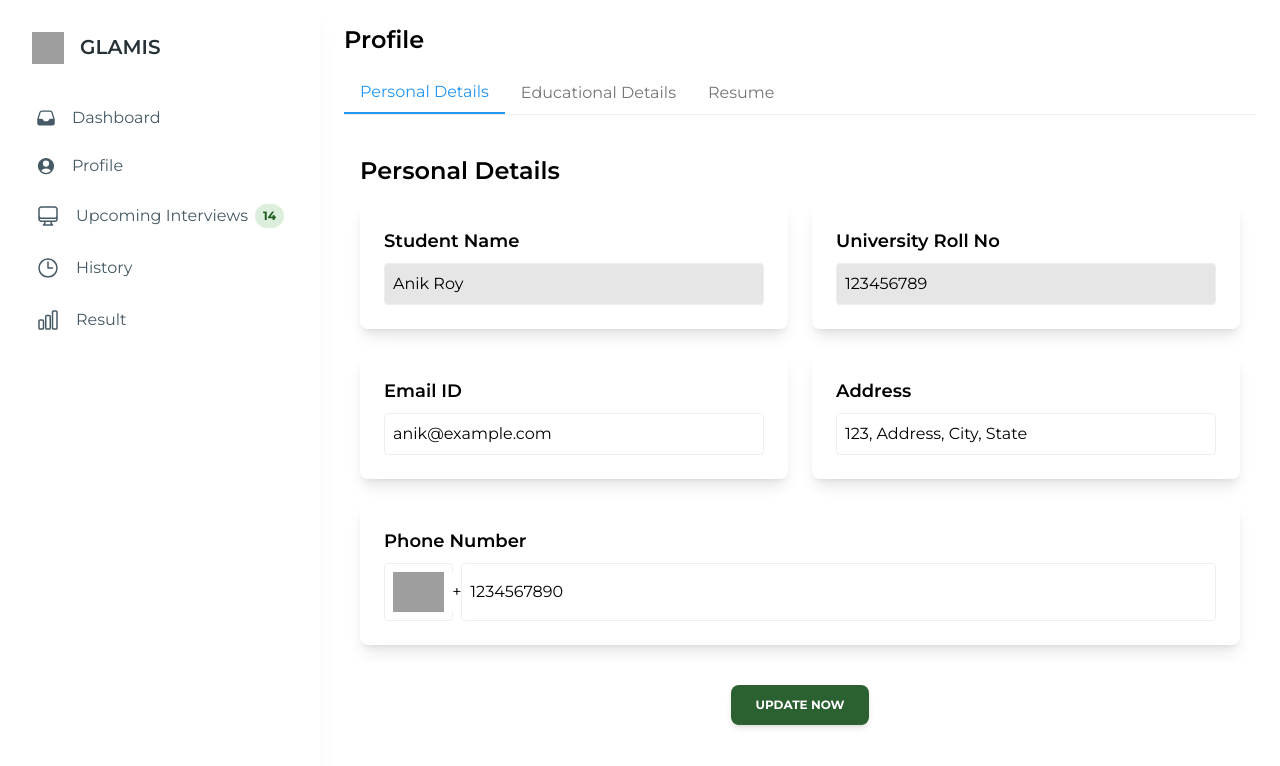
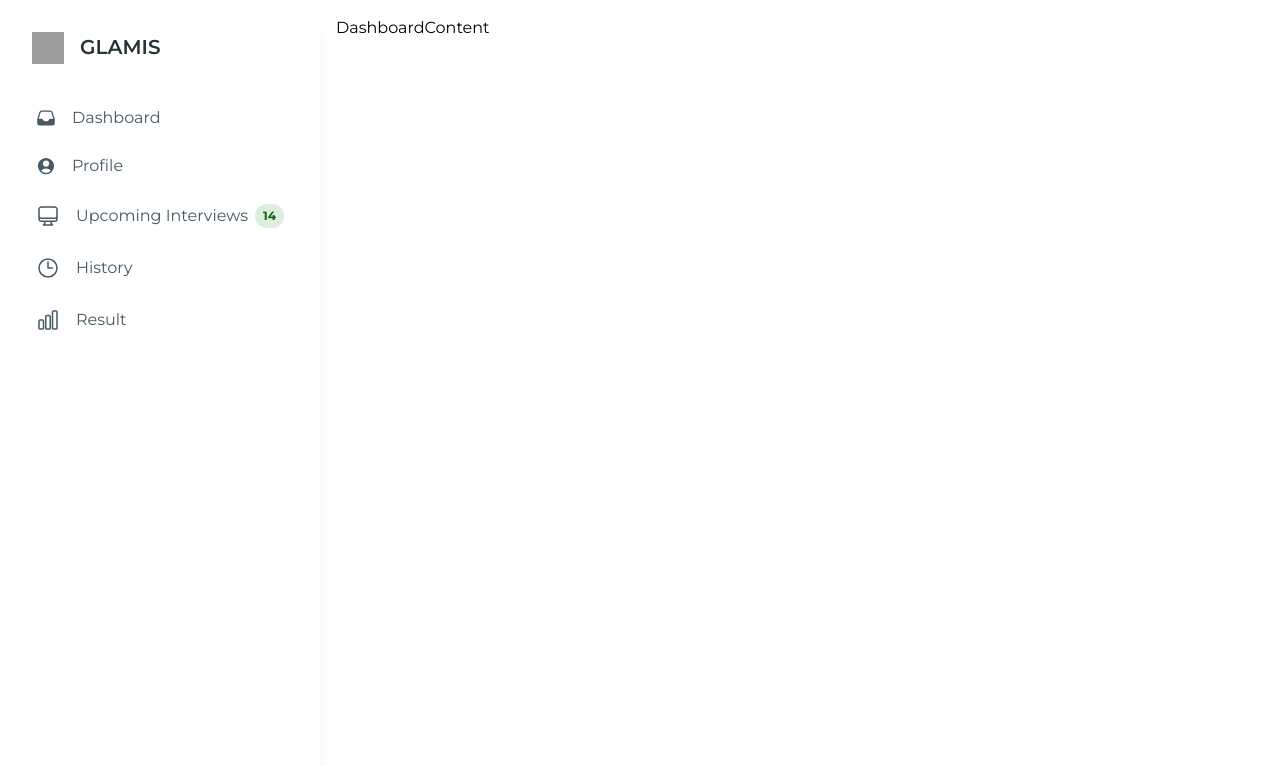
Before and after one commit to naitikshaxma/glamis_test, a React (Vite) app in the folder client/: page /dashboard in a window 1280 px wide. Shown: the top 766 px of the page. Built offline with nearby package versions, Linux system fonts and the light colour scheme; grey boxes are pictures that could not be loaded; a web font is replaced by a local one.

Commit message:
fixed dashboard links

```diff
--- a/client/src/components/global_components/Sidebar.jsx
+++ b/client/src/components/global_components/Sidebar.jsx
@@ -27,12 +27,16 @@ import {
     CubeTransparentIcon,
 } from "@heroicons/react/24/outline";
 
-export default function Sidebar() {
+export default function Sidebar({ onLinkClick, activeLink }) {
     const [open, setOpen] = React.useState(0);
     const [openAlert, setOpenAlert] = React.useState(true);
 
     const handleOpen = (value) => {
         setOpen(open === value ? 0 : value);
+    };
+
+    const handleItemClick = (link) => {
+        onLinkClick(link);
     };
 
     return (
@@ -44,48 +48,42 @@ export default function Sidebar() {
                 </Typography>
             </div>
             <List>
-                <ListItem>
+                <ListItem onClick={() => handleItemClick('Dashboard')}>
                     <ListItemPrefix>
                         <InboxIcon className="h-5 w-5" />
                     </ListItemPrefix>
                     Dashboard
                 </ListItem>
-                <Link to="/profile">
-                    <ListItem>
-                        <ListItemPrefix>
-                            <UserCircleIcon className="h-5 w-5" />
-                        </ListItemPrefix>
-                        Profile
-                    </ListItem>
-                </Link>
-                <ListItem>
+                <ListItem onClick={() => handleItemClick('Profile')}>
+                    <ListItemPrefix>
+                        <UserCircleIcon className="h-5 w-5" />
+                    </ListItemPrefix>
+                    Profile
+                </ListItem>
+                <ListItem onClick={() => handleItemClick('Upcoming Interviews')}>
                     <ListItemPrefix>
                         <svg xmlns="http://www.w3.org/2000/svg" fill="none" viewBox="0 0 24 24" strokeWidth={1.5} stroke="currentColor" className="size-6">
                             <path strokeLinecap="round" strokeLinejoin="round" d="M9 17.25v1.007a3 3 0 0 1-.879 2.122L7.5 21h9l-.621-.621A3 3 0 0 1 15 18.257V17.25m6-12V15a2.25 2.25 0 0 1-2.25 2.25H5.25A2.25 2.25 0 0 1 3 15V5.25m18 0A2.25 2.25 0 0 0 18.75 3H5.25A2.25 2.25 0 0 0 3 5.25m18 0V12a2.25 2.25 0 0 1-2.25 2.25H5.25A2.25 2.25 0 0 1 3 12V5.25" />
                         </svg>
-
                     </ListItemPrefix>
                     Upcoming Interviews
                     <ListItemSuffix>
                         <Chip value="14" size="sm" variant="ghost" color="green" className="rounded-full" />
                     </ListItemSuffix>
                 </ListItem>
-                <ListItem>
+                <ListItem onClick={() => handleItemClick('History')}>
                     <ListItemPrefix>
                         <svg xmlns="http://www.w3.org/2000/svg" fill="none" viewBox="0 0 24 24" strokeWidth={1.5} stroke="currentColor" className="size-6">
                             <path strokeLinecap="round" strokeLinejoin="round" d="M12 6v6h4.5m4.5 0a9 9 0 1 1-18 0 9 9 0 0 1 18 0Z" />
                         </svg>
-
-
                     </ListItemPrefix>
                     History
                 </ListItem>
-                <ListItem>
+                <ListItem onClick={() => handleItemClick('Result')}>
                     <ListItemPrefix>
                         <svg xmlns="http://www.w3.org/2000/svg" fill="none" viewBox="0 0 24 24" strokeWidth={1.5} stroke="currentColor" className="size-6">
                             <path strokeLinecap="round" strokeLinejoin="round" d="M3 13.125C3 12.504 3.504 12 4.125 12h2.25c.621 0 1.125.504 1.125 1.125v6.75C7.5 20.496 6.996 21 6.375 21h-2.25A1.125 1.125 0 0 1 3 19.875v-6.75ZM9.75 8.625c0-.621.504-1.125 1.125-1.125h2.25c.621 0 1.125.504 1.125 1.125v11.25c0 .621-.504 1.125-1.125 1.125h-2.25a1.125 1.125 0 0 1-1.125-1.125V8.625ZM16.5 4.125c0-.621.504-1.125 1.125-1.125h2.25C20.496 3 21 3.504 21 4.125v15.75c0 .621-.504 1.125-1.125 1.125h-2.25a1.125 1.125 0 0 1-1.125-1.125V4.125Z" />
                         </svg>
-
                     </ListItemPrefix>
                     Result
                 </ListItem>
--- a/client/src/pages/Dashboard.jsx
+++ b/client/src/pages/Dashboard.jsx
@@ -1,18 +1,40 @@
 import React, { useState } from 'react';
 import Sidebar from '../components/global_components/Sidebar';
 import ProfilePage from './Profile';
+import Interviews from './Interviews';
+import DashboardContent from './DashboardContent';
+import Result from './Result';
+import History from './History';
+
 
 const Dashboard = () => {
-    const [activeLink, setActiveLink] = useState('profile');
+    const [activeLink, setActiveLink] = useState('Dashboard');
 
     const handleSidebarLinkClick = (link) => {
         setActiveLink(link);
     };
 
+    const renderContent = () => {
+        switch (activeLink) {
+            case 'Profile':
+                return <ProfilePage />;
+            case 'Upcoming Interviews':
+                return <Interviews />;
+            case 'History':
+                return <History />;
+            case 'Result':
+                return <Result />;
+            default:
+                return <DashboardContent />;
+        }
+    };
+
     return (
         <div className="flex h-screen">
             <Sidebar onLinkClick={handleSidebarLinkClick} activeLink={activeLink} />
-            <ProfilePage activeLink={activeLink} />
+            <div className="flex-grow p-4">
+                {renderContent()}
+            </div>
         </div>
     );
 };
--- /dev/null
+++ b/client/src/pages/DashboardContent.jsx
@@ -0,0 +1,9 @@
+import React from 'react'
+
+const DashboardContent = () => {
+  return (
+    <div>DashboardContent</div>
+  )
+}
+
+export default DashboardContent
--- /dev/null
+++ b/client/src/pages/History.jsx
@@ -0,0 +1,9 @@
+import React from 'react'
+
+const History = () => {
+  return (
+    <div>History</div>
+  )
+}
+
+export default History
--- /dev/null
+++ b/client/src/pages/Interviews.jsx
@@ -0,0 +1,9 @@
+import React from 'react'
+
+const Interviews = () => {
+  return (
+    <div>Interviews</div>
+  )
+}
+
+export default Interviews;
--- a/client/src/pages/Profile.jsx
+++ b/client/src/pages/Profile.jsx
@@ -20,7 +20,7 @@ const ProfilePage = () => {
     };
 
     return (
-        <div className="flex flex-col w-full p-6 bg-white shadow-md rounded-lg">
+        <div className="flex flex-col w-full p-6 shadow-md rounded-lg">
             <h1 className="text-2xl font-semibold mb-4">Profile</h1>
             <div className="flex border-b mb-6">
                 <button
--- /dev/null
+++ b/client/src/pages/Result.jsx
@@ -0,0 +1,9 @@
+import React from 'react'
+
+const Result = () => {
+  return (
+    <div>Result</div>
+  )
+}
+
+export default Result
--- a/client/src/pages/Signup.jsx
+++ b/client/src/pages/Signup.jsx
@@ -153,14 +153,15 @@ export default function Signup() {
                                 type="submit"
                                 fullWidth
                                 variant="contained"
-                                sx={{ mt: 3, mb: 2, backgroundColor: "#2b6030" }}
+                                sx={{ mt: 3, mb: 2, backgroundColor: "#2b6030", '&:hover': { backgroundColor: "#1c3d1f" } }}
                             >
                                 Sign Up
                             </Button>
                             <Grid container>
                                 <Grid item>
-                                    <Link href="#" variant="body2">
-                                        {"Already have an account? Sign In"}
+                                    Already have an account?&nbsp;
+                                    <Link href="#">
+                                        {"Sign In"}
                                     </Link>
                                 </Grid>
                             </Grid>
```
